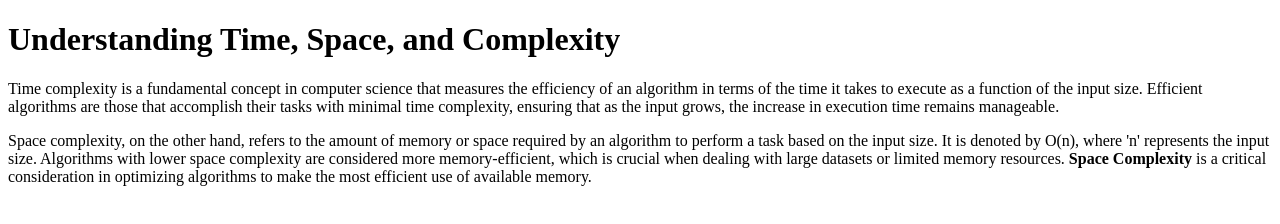
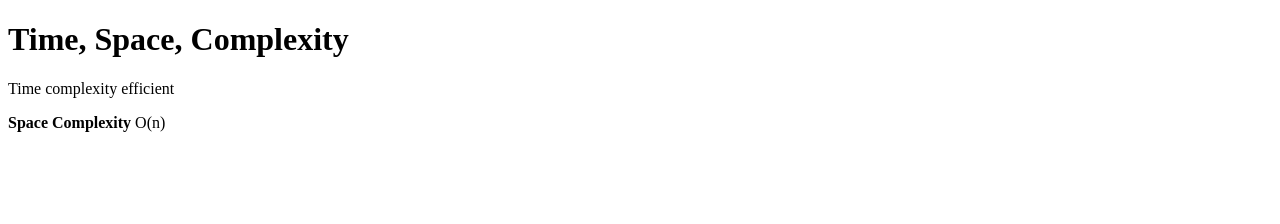
Before and after one commit to acciojob/time-and-space-complexity-nadeemnagarji, a website: page main.html in a window 1280 px wide. Drawn offline with Linux system fonts and the light colour scheme.

Commit message:
created a submission

```diff
--- a/main.html
+++ b/main.html
@@ -7,13 +7,13 @@
 </head>
 
 <body>
-	<h1>Understanding Time, Space, and Complexity</h1>
+	<h1>Time, Space, Complexity</h1>
     <p>
-        Time complexity is a fundamental concept in computer science that measures the efficiency of an algorithm in terms of the time it takes to execute as a function of the input size. Efficient algorithms are those that accomplish their tasks with minimal time complexity, ensuring that as the input grows, the increase in execution time remains manageable.
+        Time complexity efficient
     </p>
     <p>
-        Space complexity, on the other hand, refers to the amount of memory or space required by an algorithm to perform a task based on the input size. It is denoted by O(n), where 'n' represents the input size. Algorithms with lower space complexity are considered more memory-efficient, which is crucial when dealing with large datasets or limited memory resources.
-        <b>Space Complexity</b> is a critical consideration in optimizing algorithms to make the most efficient use of available memory.
+
+        <b>Space Complexity</b> O(n)</p>
     <script type="text/javascript" src="./script.js">
 </script>
 
```
